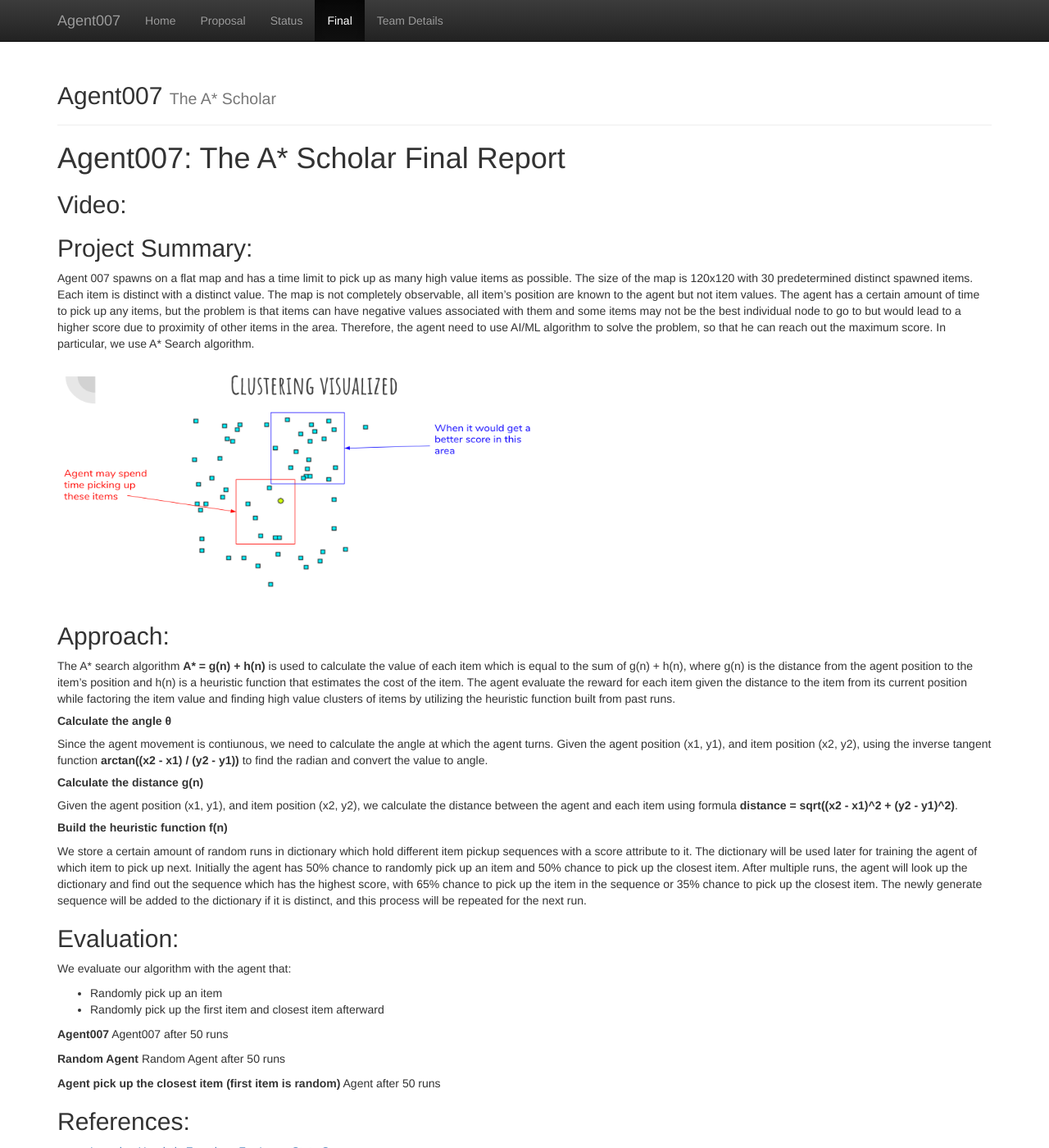
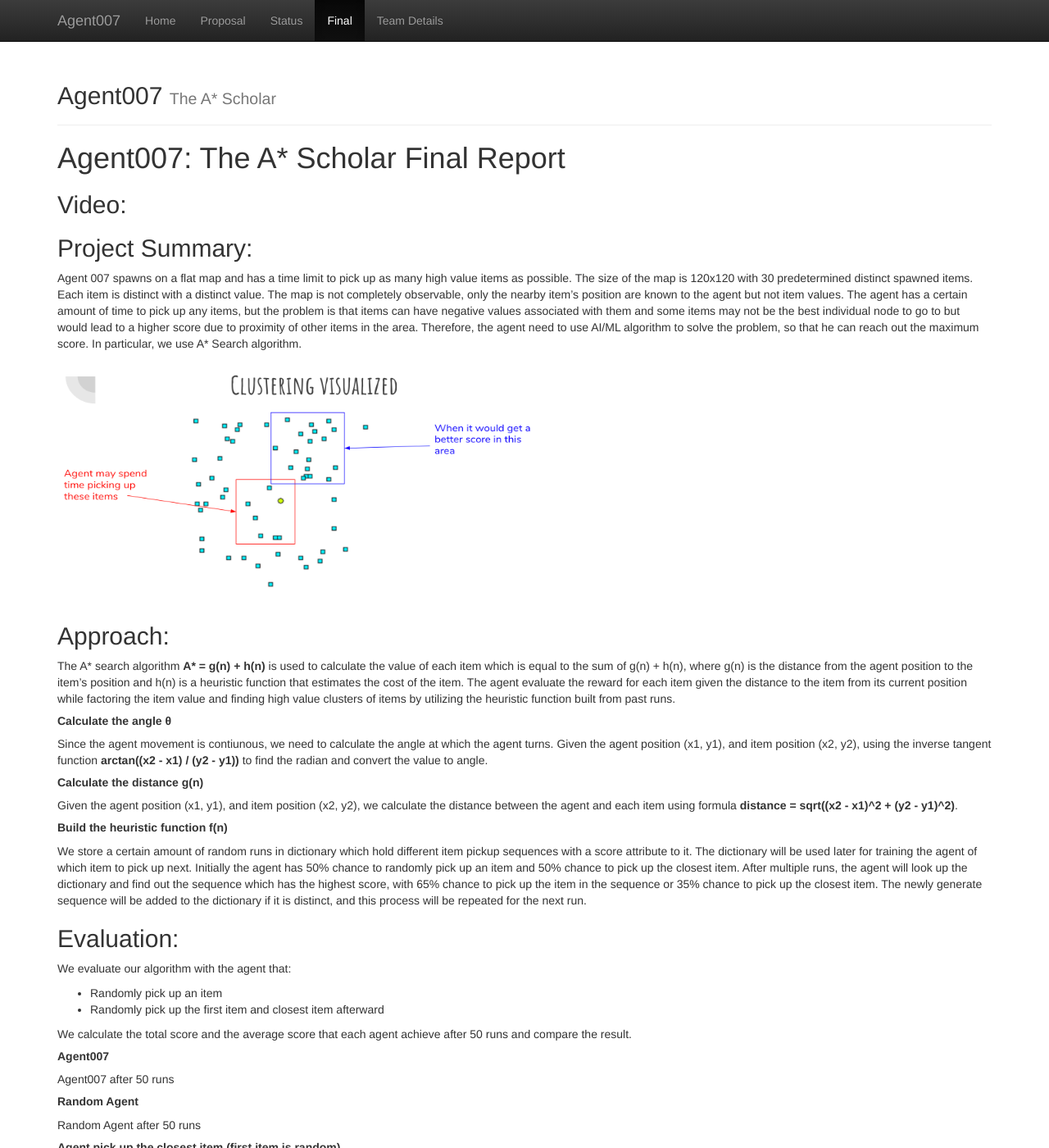
Before and after one commit to KumarHX/Agent007, a Jekyll site: the page built from docs/final.md, in a window 1280 px wide and 1400 px high. Shown: the whole window at 82% size. Built offline with Jekyll 4.4.1, drawn with Linux system fonts in a browser that asks for light colours.

Commit message:
Update final.md

```diff
--- a/docs/final.md
+++ b/docs/final.md
@@ -9,7 +9,7 @@ title:  Final
 
 ## Project Summary:
 Agent 007 spawns on a flat map and has a time limit to pick up as many high value items as possible. The size of the map is 120x120
-with 30 predetermined distinct spawned items. Each item is distinct with a distinct value. The map is not completely observable, all item's position are known to the agent but not item values. The agent has a certain amount of time to pick up any items, but the problem is that items can have negative values associated with them and some items may not be the best individual node to go to but would lead to a higher score due to proximity of other items in the area. Therefore, the agent need to use AI/ML algorithm to solve the problem, so that he can reach out the maximum score. In particular, we use A* Search algorithm.
+with 30 predetermined distinct spawned items. Each item is distinct with a distinct value. The map is not completely observable, only the nearby item's position are known to the agent but not item values. The agent has a certain amount of time to pick up any items, but the problem is that items can have negative values associated with them and some items may not be the best individual node to go to but would lead to a higher score due to proximity of other items in the area. Therefore, the agent need to use AI/ML algorithm to solve the problem, so that he can reach out the maximum score. In particular, we use A* Search algorithm.
 
 <a href="url"><img src="ClusteringVisualized.png" align="center" height="300" width="600" ></a>
 
@@ -30,15 +30,17 @@ We evaluate our algorithm with the agent that:
 - Randomly pick up an item
 - Randomly pick up the first item and closest item afterward
 
-**Agent007**
+We calculate the total score and the average score that each agent achieve after 50 runs and compare the result.
+
+##### **Agent007**
 Agent007 after 50 runs
 
 
-**Random Agent**
+##### **Random Agent**
 Random Agent after 50 runs
 
 
-**Agent pick up the closest item (first item is random)**
+##### **Agent pick up the closest item (first item is random)**
 Agent after 50 runs
 
 
```
